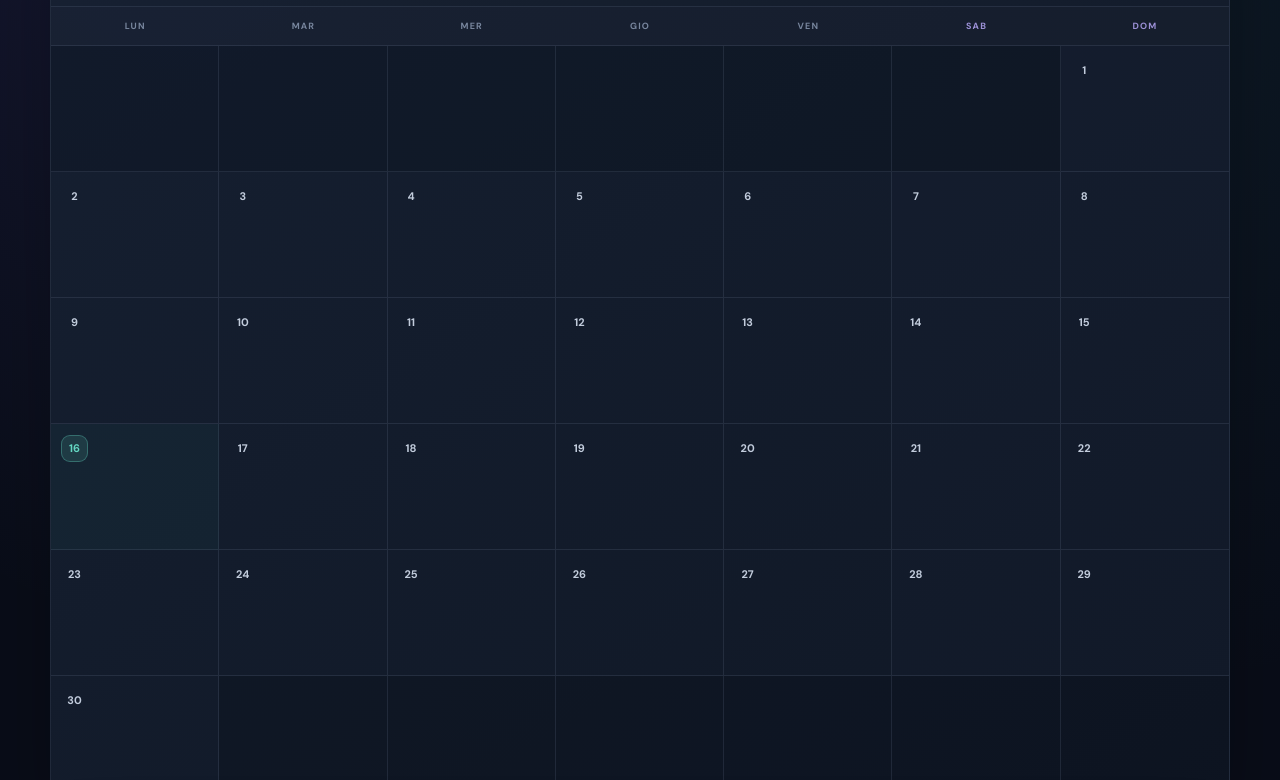
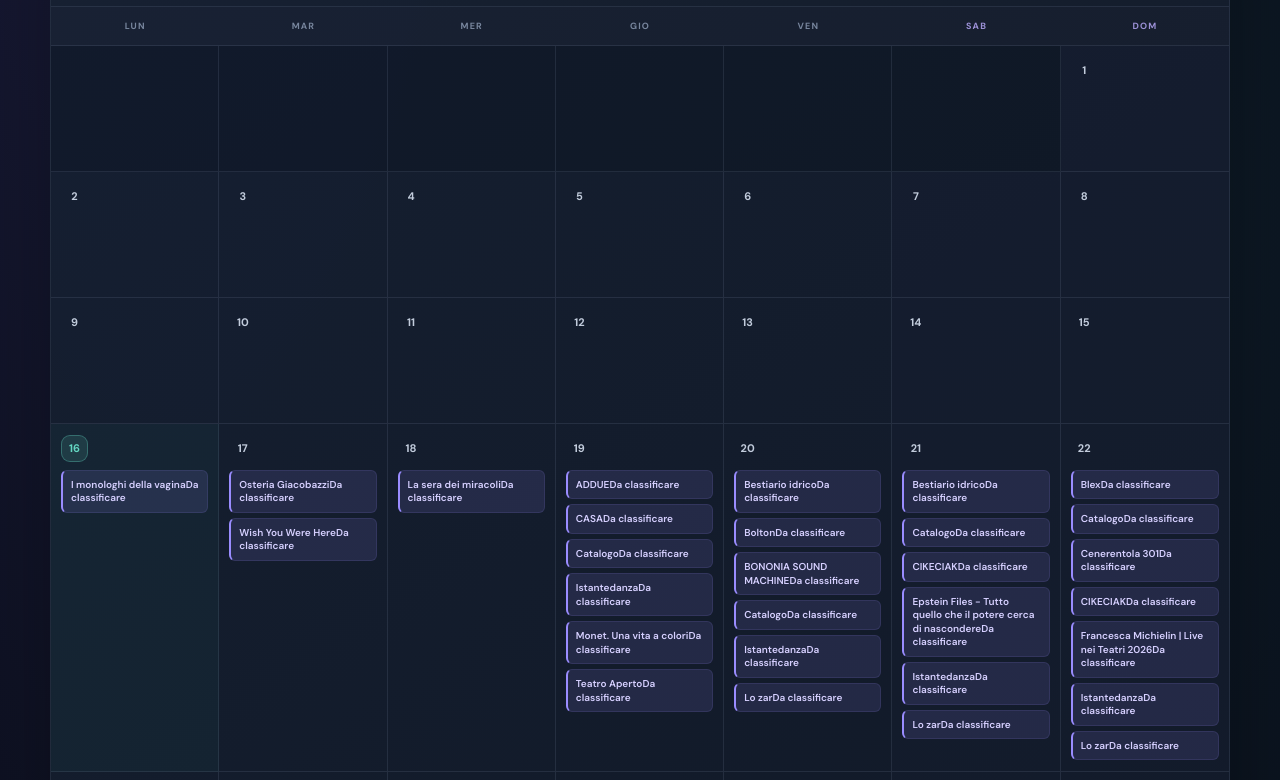
Before and after one commit to AndreaPodo/webpage_eventi, a plain HTML site: page index.html in a window 1280 px wide. Shown: the part 469-1249 px from the top of the page. Drawn offline with Linux system fonts and the light colour scheme.

Commit message:
Display event categories in calendar and details

```diff
--- a/index.html
+++ b/index.html
@@ -130,7 +130,7 @@
 
       const details = document.createElement("dl");
       details.className = "modal-details";
-      [["Teatro / luogo", appointment.theater || "Non indicato"], ["Prezzo", appointment.price || "Non indicato"]].forEach(([label, value]) => {
+      [["Categoria", appointment.category || "Da classificare"], ["Teatro / luogo", appointment.theater || "Non indicato"], ["Prezzo", appointment.price || "Non indicato"]].forEach(([label, value]) => {
         const wrapper = document.createElement("div");
         const term = document.createElement("dt");
         term.textContent = label;
@@ -239,8 +239,14 @@
           const event = document.createElement("button");
           event.type = "button";
           event.className = "event";
-          event.textContent = appointment.title;
-          event.title = "Mostra dettagli: " + appointment.title;
+          const eventName = document.createElement("span");
+          eventName.className = "event-name";
+          eventName.textContent = appointment.title;
+          const eventCategory = document.createElement("span");
+          eventCategory.className = "event-category";
+          eventCategory.textContent = appointment.category || "Da classificare";
+          event.append(eventName, eventCategory);
+          event.title = "Categoria: " + (appointment.category || "Da classificare") + " — Mostra dettagli: " + appointment.title;
           event.addEventListener("click", clickEvent => { clickEvent.stopPropagation(); openEventModal(appointment); });
           list.appendChild(event);
         });
@@ -292,6 +298,10 @@
       title.className = "mobile-event-title";
       title.textContent = appointment.title || "Evento";
 
+      const category = document.createElement("span");
+      category.className = "event-category";
+      category.textContent = appointment.category || "Da classificare";
+
       const venue = document.createElement("p");
       venue.className = "mobile-event-venue";
       venue.textContent = appointment.theater || "Luogo non indicato";
@@ -310,7 +320,7 @@
       details.addEventListener("click", () => openEventModal(appointment));
 
       footer.append(price, details);
-      card.append(title, venue, footer);
+      card.append(title, category, venue, footer);
       list.appendChild(card);
     });
 
@@ -341,7 +351,6 @@
     renderMobileDay();
     try {
       appointments = (await window.EventData.load()).filter(event =>
-        event.visible &&
         event.date.startsWith(YEAR + "-") &&
         MONTHS.includes(Number(event.date.slice(5, 7)) - 1)
       );
```
